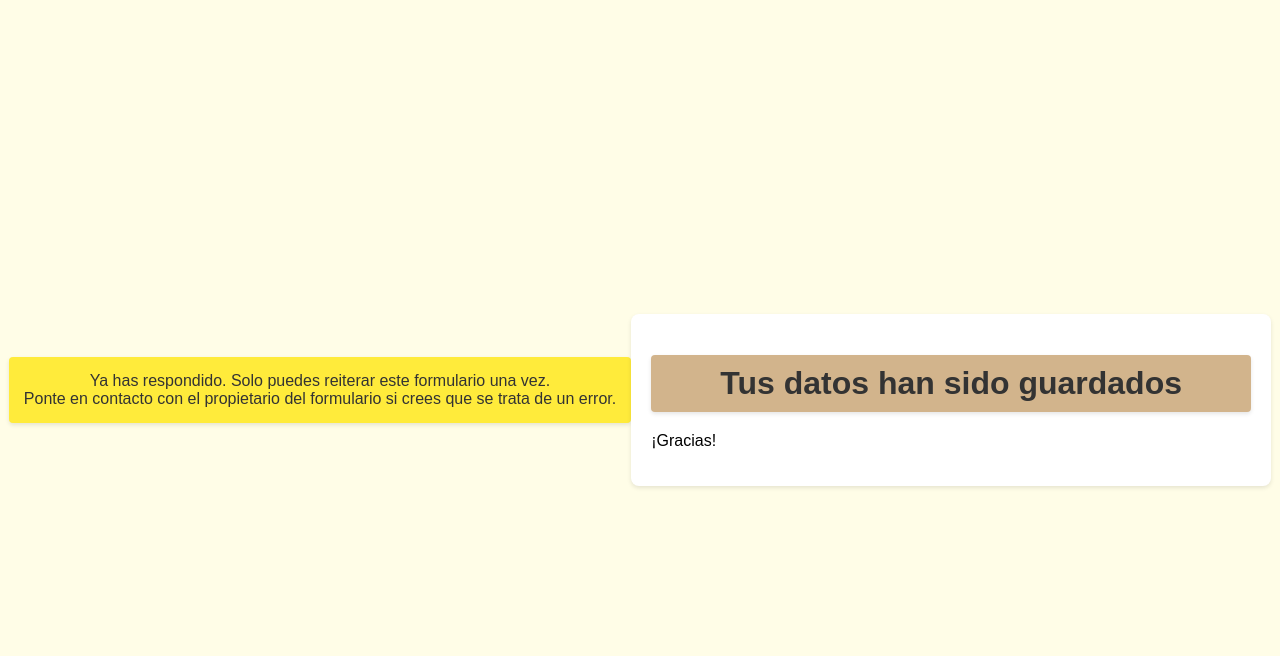
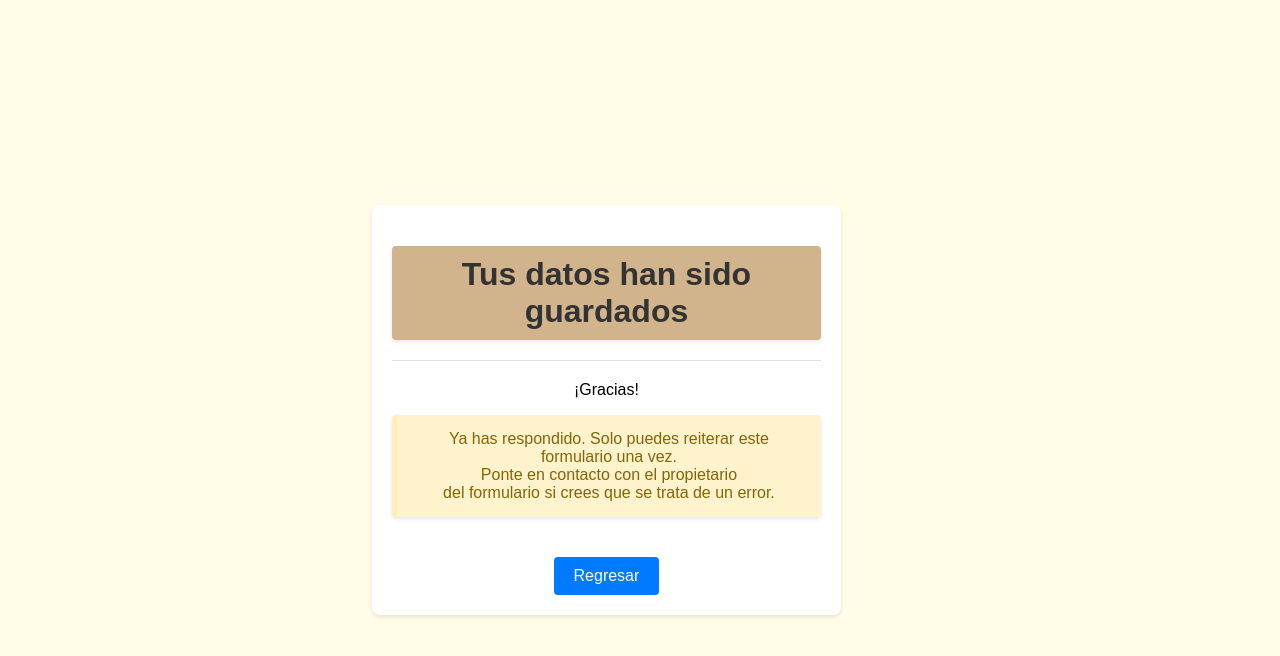
Before and after one commit to Ciclali02cb/Sitio_Web_Titulacion, a Django app: page /confirm in a window 1280 px wide. Shown: the top 656 px of the page. Run offline with Django 5.2, Linux system fonts and the light colour scheme.

Commit message:
Cambios Generales en confirmacion

```diff
--- a/Titulacion/static/style.css
+++ b/Titulacion/static/style.css
@@ -18,7 +18,7 @@ body {
   display: flex;
   margin-left: auto;
   margin-right: auto;
-  width: 600px;       /* Ajusta el ancho según prefieras */
+  width: 00px;       /* Ajusta el ancho según prefieras */
   height: 150px;      /* Altura más pequeña (ajusta este valor) */
   object-fit: cover;  /* Asegura que la imagen cubra el espacio sin distorsionarse */
   border-radius: 8px; /* Esquinas redondeadas (puedes aumentar este valor si quieres más redondez) */
@@ -146,7 +146,7 @@ tr:nth-child(even) {
 tr:hover {
   background-color: #f1f1f1;
 }
-.crear-btn, .buscar-btn {
+.crear-btn, .buscar-btn , .regresar-btn{
   display: inline-block;
   padding: 10px 20px;
   font-size: 16px;
@@ -182,19 +182,22 @@ tr:hover {
   font-size: 16px;
 }
 
-.warning-message {
-  color: #e74c3c;
-  font-weight: bold;
-  padding: 10px;
-  background-color: #fde8e8;
-  border-radius: 4px;
-  border-left: 4px solid #e74c3c;
+.botones-superiores {
+    display: flex;
+    justify-content: space-between;
+    width: 100%;
+    margin-bottom: 20px;
 }
 
-.student-details p:last-child {
-  color: #e74c3c;
-  font-weight: bold;
+.btn-regresar {
+    padding: 8px 15px;
+    background-color: #4a6baf;
+    color: white;
+    text-decoration: none;
+    border-radius: 4px;
+    transition: background-color 0.3s;
 }
+
 @media (max-width: 600px) {
   .container {
       width: 95%;
--- a/Titulacion/templates/titulaciones/confirm_titulacion.html
+++ b/Titulacion/templates/titulaciones/confirm_titulacion.html
@@ -1,20 +1,71 @@
+<!DOCTYPE html>
+<html lang="es">
 <head>
     <meta charset="utf-8">
     <meta name="viewport" content="width=device-width, initial-scale=1.0">
     <title>Titulación</title>
     {% load static %}
     <link rel="stylesheet" type="text/css" href="{% static 'style.css' %}">
+    <style>
+        /* Estilos para el mensaje de alerta */
+        .alert {
+            background-color: #fff3cd; /* Fondo amarillo claro */
+            color: #856404; /* Texto oscuro para contraste */
+            padding: 15px;
+            margin-bottom: 20px;
+            border-left: 5px solid #ffeeba; /* Borde lateral amarillo */
+            border-radius: 4px;
+            width: 100%;
+            box-sizing: border-box;
+        }
+
+        /* Contenedor principal */
+        .container {
+            text-align: center;
+            padding: 20px;
+            margin-top: 20px;
+        }
+
+        /* Estilo para el botón */
+        .btn-regresar {
+            background-color: #007bff;
+            color: white;
+            padding: 10px 20px;
+            border: none;
+            border-radius: 4px;
+            text-decoration: none;
+            cursor: pointer;
+            margin-top: 20px;
+            display: inline-block;
+        }
+
+        /* Separador visual */
+        .separator {
+            border-top: 1px solid #dee2e6;
+            margin: 20px 0;
+        }
+    </style>
 </head>
 <body>
-    <div class="alert">
-        Ya has respondido. Solo puedes reiterar este formulario una vez.
-        <br>
-        Ponte en contacto con el propietario del formulario si crees que se trata de un error.
-    </div>
-    <div class="container">
-        <h1>Tus datos han sido guardados</h1>
-        <p>¡Gracias!</p>
+    <div class="main-container">
+
+        <!-- Contenido principal -->
+        <div class="container">
+            <h1>Tus datos han sido guardados</h1>
+            <div class="separator"></div>
+            <p>¡Gracias!</p>
+
+            <!-- Mensaje de alerta amarillo -->
+        <div class="alert">
+            Ya has respondido. Solo puedes reiterar este formulario una vez.
+            <br>
+            Ponte en contacto con el propietario
+            <br>
+            del formulario si crees que se trata de un error.
+        </div>
+         <!-- Botón de regreso que redirige a 'home' -->
+            <a href="{% url 'home' %}" class="btn-regresar">Regresar</a>
+        </div>
     </div>
 </body>
-
 </html>
--- a/Titulacion/templates/titulaciones/profesor_list.html
+++ b/Titulacion/templates/titulaciones/profesor_list.html
@@ -17,6 +17,7 @@
             <button type="submit" class="buscar-btn">Buscar</button>
         </form>
         <a href="{% url 'agregar_profesor' %}" class="crear-btn">Agregar Nuevo Profesor</a>
+        <a href="{% url 'home' %}" class="btn-regresar">← Regresar</a>
         <table>
             <thead>
                 <tr>
```
Also changed, not shown: Titulacion/forms.py (+8 -3 lines), Titulacion/models.py (+9 -5 lines), Titulacion/templates/titulaciones/confirm_eliminar.html (+71 -4 lines), Titulacion/templates/titulaciones/titulacion_list.html (+16 -10 lines), Titulacion/migrations/0016_titulacion_telefono_and_more.py (added), Titulacion/migrations/0017_titulacion_dialecto_titulacion_habla_dialecto.py (added), Titulacion/migrations/0018_remove_titulacion_habla_dialecto.py (added), db.sqlite3, 1 other file.
